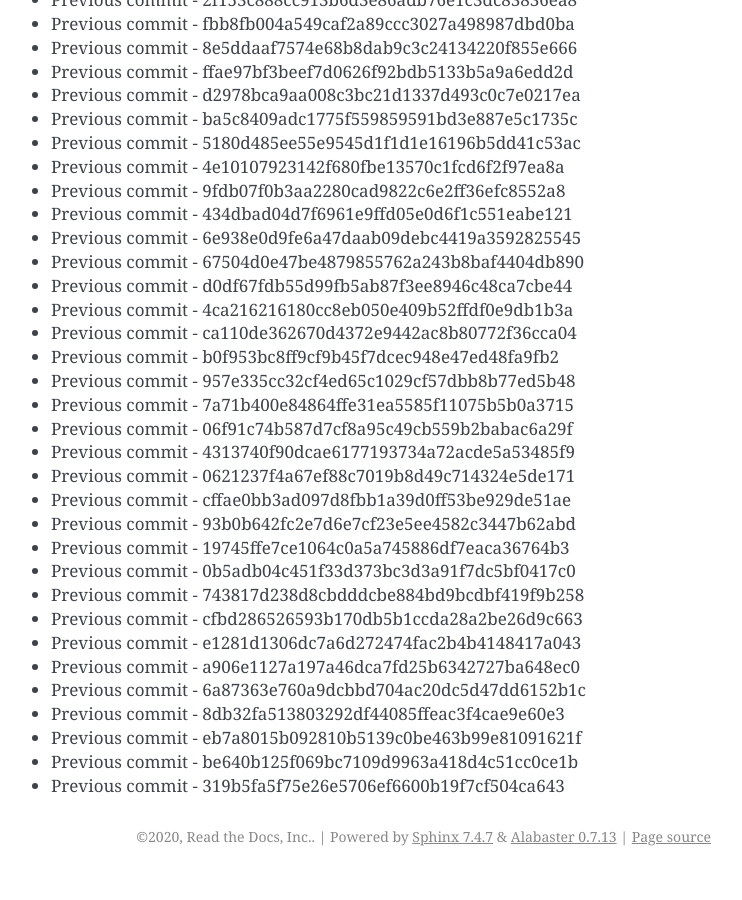
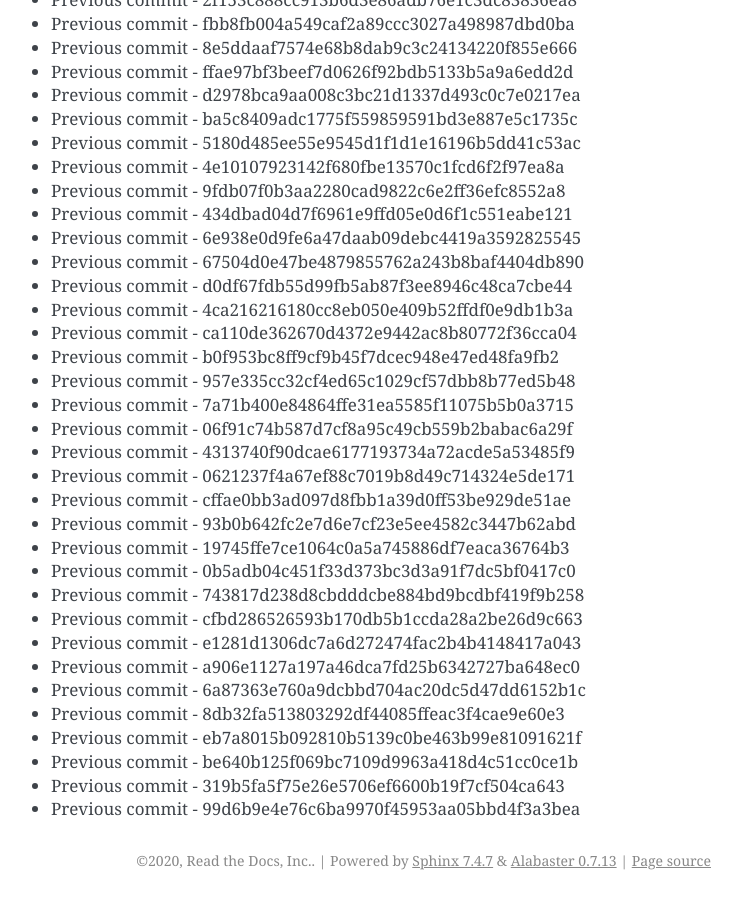
Before and after one commit to readthedocs/rtd-git-stresstest, a Sphinx documentation site: the page built from docs/updates.rst, in a window 1280 px wide and 900 px high, scrolled down 79185 px. Shown: the whole window, without its empty margins (399-1141 px from the left). Built offline with Sphinx 7.4.7, drawn with Linux system fonts in a browser that asks for light colours; before the commit the page ends 80061 px from its top, so only the background shows below that.

Commit message:
Generating commit from previous: 99d6b9e4e76c6ba9970f45953aa05bbd4f3a3bea

```diff
--- a/docs/updates.rst
+++ b/docs/updates.rst
@@ -3359,3 +3359,4 @@ It can be tested for any performance characteristics.
 * Previous commit - eb7a8015b092810b5139c0be463b99e81091621f
 * Previous commit - be640b125f069bc7109d9963a418d4c51cc0ce1b
 * Previous commit - 319b5fa5f75e26e5706ef6600b19f7cf504ca643
+* Previous commit - 99d6b9e4e76c6ba9970f45953aa05bbd4f3a3bea
```
